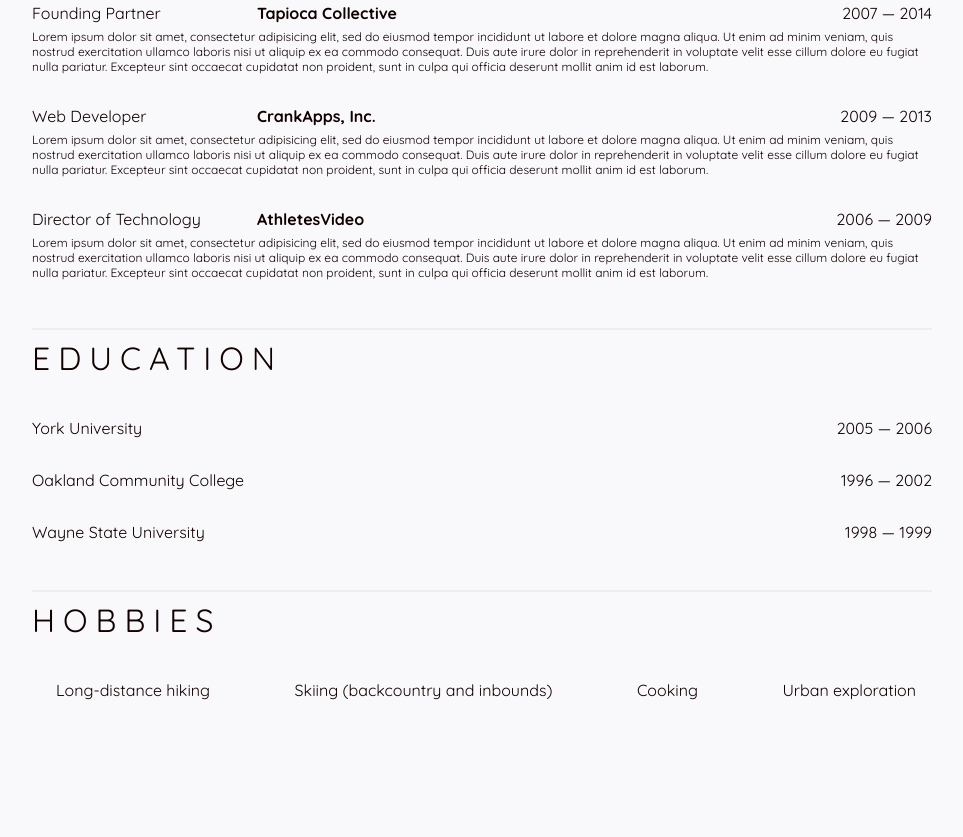
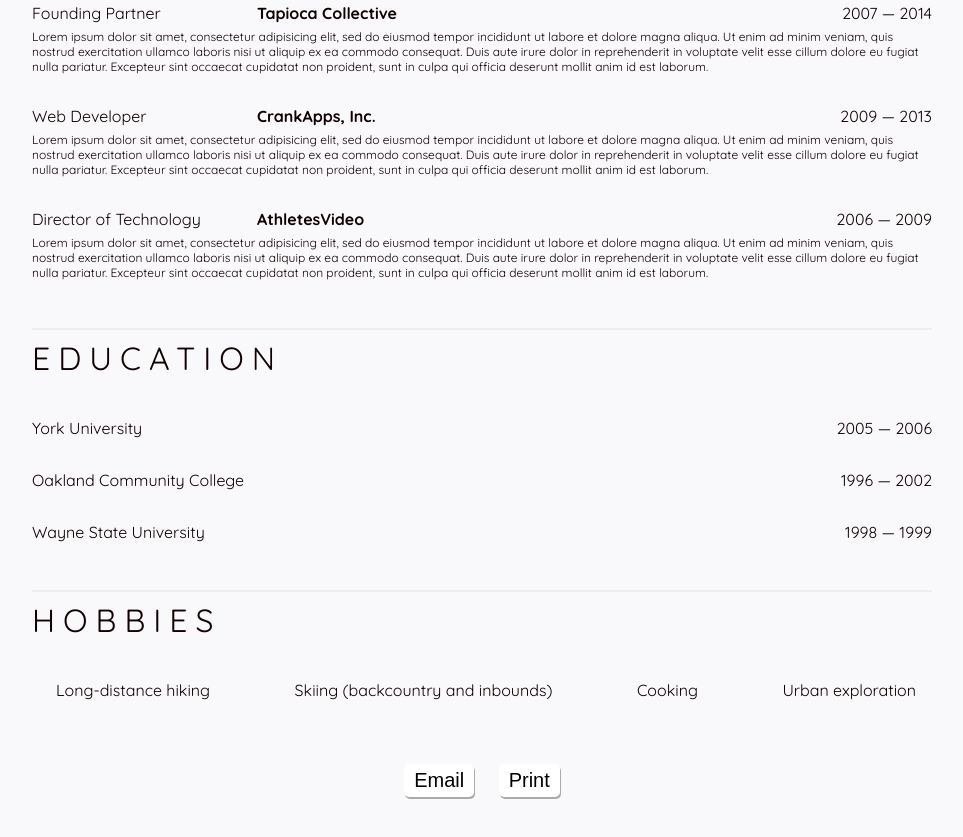
Before and after one commit to iamsolarpowered/iamsolarpowered.github.io, a plain HTML site: page index.html in a window 1280 px wide. Shown: the part 987-1824 px from the top of the page, without its empty margins (158-1121 px from the left). Before the commit the page ends 1751 px from the top, so only its background shows below. Drawn offline with Linux system fonts and the light colour scheme.

Commit message:
Call-to-action buttons.

```diff
--- a/css/main.css
+++ b/css/main.css
@@ -98,3 +98,23 @@ h2 {
   margin-top: 0.5em;
   font-size: 75%;
 }
+
+.call-to-action {
+  text-align: center;
+}
+.call-to-action button {
+  font-size: 125%;
+  margin: 0 0.5em;
+  padding: 0.25em 0.5em;
+  background: #fff;
+  color: #000;
+  border-radius: 0.25em;
+  border-width: 0;
+  box-shadow: 1px 2px #aaa;
+}
+.call-to-action button:hover {
+  cursor: pointer;
+  background: blue;
+  color: white;
+  box-shadow: 0 0;
+}
--- a/css/print.css
+++ b/css/print.css
@@ -21,3 +21,6 @@ a, a:visited {
 .main>section.experiences .experience {
   page-break-inside: avoid;
 }
+.main>section.call-to-action {
+  display: none;
+}
--- a/index.html
+++ b/index.html
@@ -23,7 +23,7 @@
               8265 Roberts Drive | White Lake, Michigan 48383
             </p>
             <p class="phone-email">
-              248.881.1302 | <a href="mailto:ben@t.apio.ca?subject=Regarding+your+resume" target="_blank">ben@t.apio.ca</a>
+              248.881.1302 | <a href="#" target="_blank" onclick="emailMe()">ben@t.apio.ca</a>
             </p>
           </div>
         </div>
@@ -211,6 +211,18 @@
         </ul>
       </section>
 
+      <section class="call-to-action">
+        <button type="button" name="email" onclick="emailMe()">Email</button>
+        <button type="button" name="print" onclick="window.print()">Print</button>
+      </section>
+
     </div>
+
+    <script type="text/javascript">
+      function emailMe() {
+        window.open("mailto:ben@t.apio.ca?subject=Regarding+your+resume");
+        preventDefault();
+      }
+    </script>
   </body>
 </html>
```
